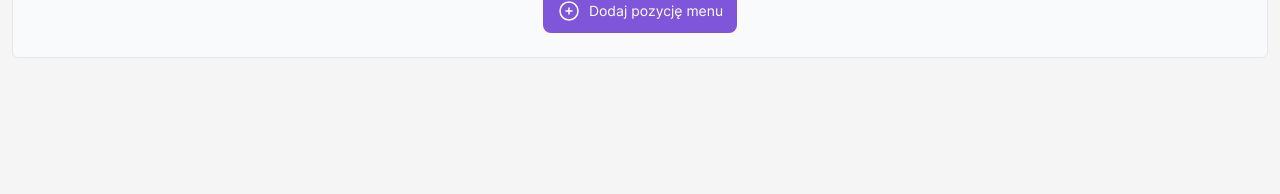
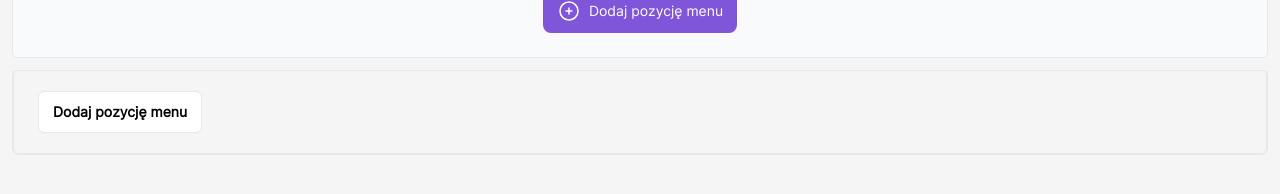
Before and after one commit to przemekleksa/dnd-navigation-builder, a Next.js app: page / in a window 1280 px wide. Shown: the part 120-314 px from the top of the page. Built offline with nearby package versions, Linux system fonts and the light colour scheme.

Commit message:
feat:(dnd-kit): New Item display logic

```diff
--- a/package.json
+++ b/package.json
@@ -10,6 +10,9 @@
   },
   "dependencies": {
     "@dnd-kit/core": "^6.2.0",
+    "@dnd-kit/modifiers": "^8.0.0",
+    "@dnd-kit/sortable": "^9.0.0",
+    "@dnd-kit/utilities": "^3.2.2",
     "@heroicons/react": "^2.2.0",
     "@hookform/resolvers": "^3.9.1",
     "next": "15.0.3",
--- a/src/components/AddItem/AddItem.tsx
+++ b/src/components/AddItem/AddItem.tsx
@@ -78,7 +78,7 @@
       const newItem: MenuItem = {
         ...data,
         id: uuidv4(),
-        parentId: parentId || undefined,
+        parentId: parentId || '',
         path: [...parentPath, parentId].filter(Boolean),
       };
 
--- a/src/components/Item/Item.tsx
+++ b/src/components/Item/Item.tsx
@@ -1,4 +1,3 @@
-import { useMenu } from '@/context/menuContext';
 import { MenuItem } from '@/types/MenuItem';
 import { useState } from 'react';
 import AddItem from '../AddItem/AddItem';
@@ -13,10 +12,7 @@
 const Item = ({ item, removeItem, itemIndex }: Props) => {
   const [isSubitemForm, setIsSubitemForm] = useState<boolean | null>(null);
   const [openEditItemForm, setOpenEditItemForm] = useState<string | null>(null);
-  const { menuItems } = useMenu();
   const { id: parentId } = item;
-
-  const childItems = menuItems.filter((child) => child.parentId === parentId);
 
   const addSubItem = () => {
     setIsSubitemForm(true);
@@ -54,13 +50,6 @@
       />
       {subItemForm()}
       {editItemForm(item.id)}
-      {childItems.length > 0 && (
-        <div className="pl-16 ">
-          {childItems.map((child) => (
-            <Item key={child.id} item={child} removeItem={removeItem} />
-          ))}
-        </div>
-      )}
     </div>
   );
 };
--- a/src/components/Item/Titlebar.tsx
+++ b/src/components/Item/Titlebar.tsx
@@ -19,11 +19,11 @@
 }: Props) => {
   const { name, link, id, parentId } = item;
 
-  const mainItemClass = `rounded-t-md border-t-0 border-l-0 border-r-0`;
+  const mainItemClass = `rounded-t-md !border-t-0 border-l-0 border-r-0`;
 
   const borderClass = parentId
-    ? 'border-l-[1px] rounded-bl-md border-b-[1px] border-r-[1px] border-t-[1px]'
-    : `border border-gray-200 ${itemIndex === 0 && mainItemClass}`;
+    ? 'border-l-[1px] rounded-bl-md border-b-[1px] border-r-[1px] '
+    : `border-t-[1px] border-b-[1px] border-gray-200 ${itemIndex === 0 && mainItemClass}`;
 
   return (
     <div
--- a/src/components/ItemList/ItemList.tsx
+++ b/src/components/ItemList/ItemList.tsx
@@ -1,4 +1,5 @@
 import { useMenu } from '@/context/menuContext';
+import { MenuItem } from '@/types/MenuItem';
 import { useState } from 'react';
 import AddItem from '../AddItem/AddItem';
 import Button from '../Button/Button';
@@ -23,9 +24,23 @@
     return null;
   };
 
-  if (topLevelItems.length === 0) {
-    return null;
-  }
+  const renderItems = (items: MenuItem[], level: number = 0) => {
+    return items.map((item, index) => {
+      const childItems = menuItems.filter(
+        (child) => child.parentId === item.id
+      );
+
+      return (
+        <div
+          key={item.id}
+          style={{ marginLeft: `${level > 0 && level * 64}px` }}
+        >
+          <Item item={item} removeItem={removeMenuItem} itemIndex={index} />
+          {childItems.length > 0 && renderItems(childItems, level + 1)}
+        </div>
+      );
+    });
+  };
 
   return (
     <div
@@ -34,14 +49,7 @@
       border-[1px]
     "
     >
-      {topLevelItems.map((item, index) => (
-        <Item
-          item={item}
-          key={item.id}
-          removeItem={removeMenuItem}
-          itemIndex={index}
-        />
-      ))}
+      {renderItems(topLevelItems)}
 
       {isItemForm ? (
         itemForm()
```
Also changed, not shown: 1 other file (tests, documents, lock files or other folders).
